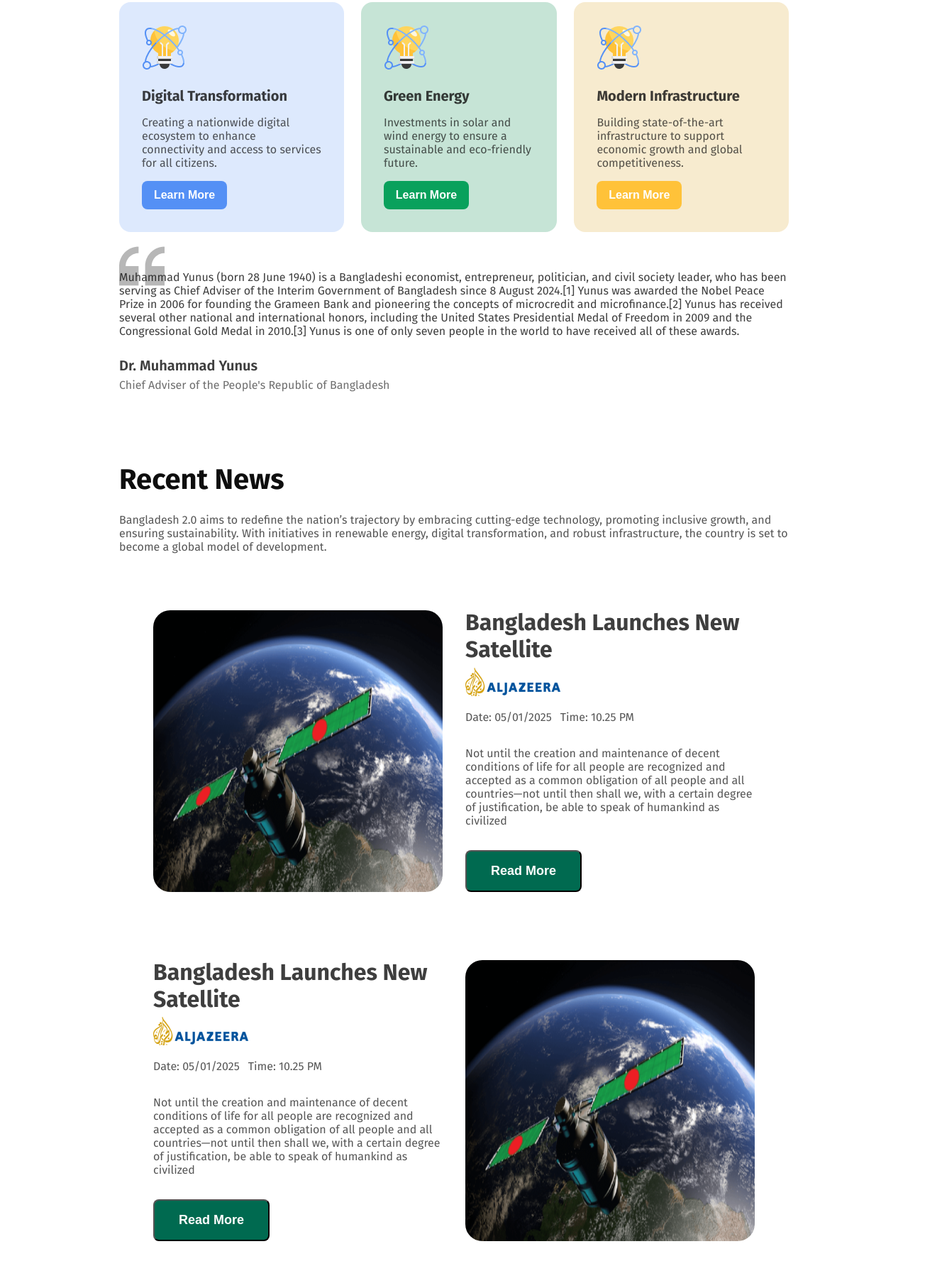
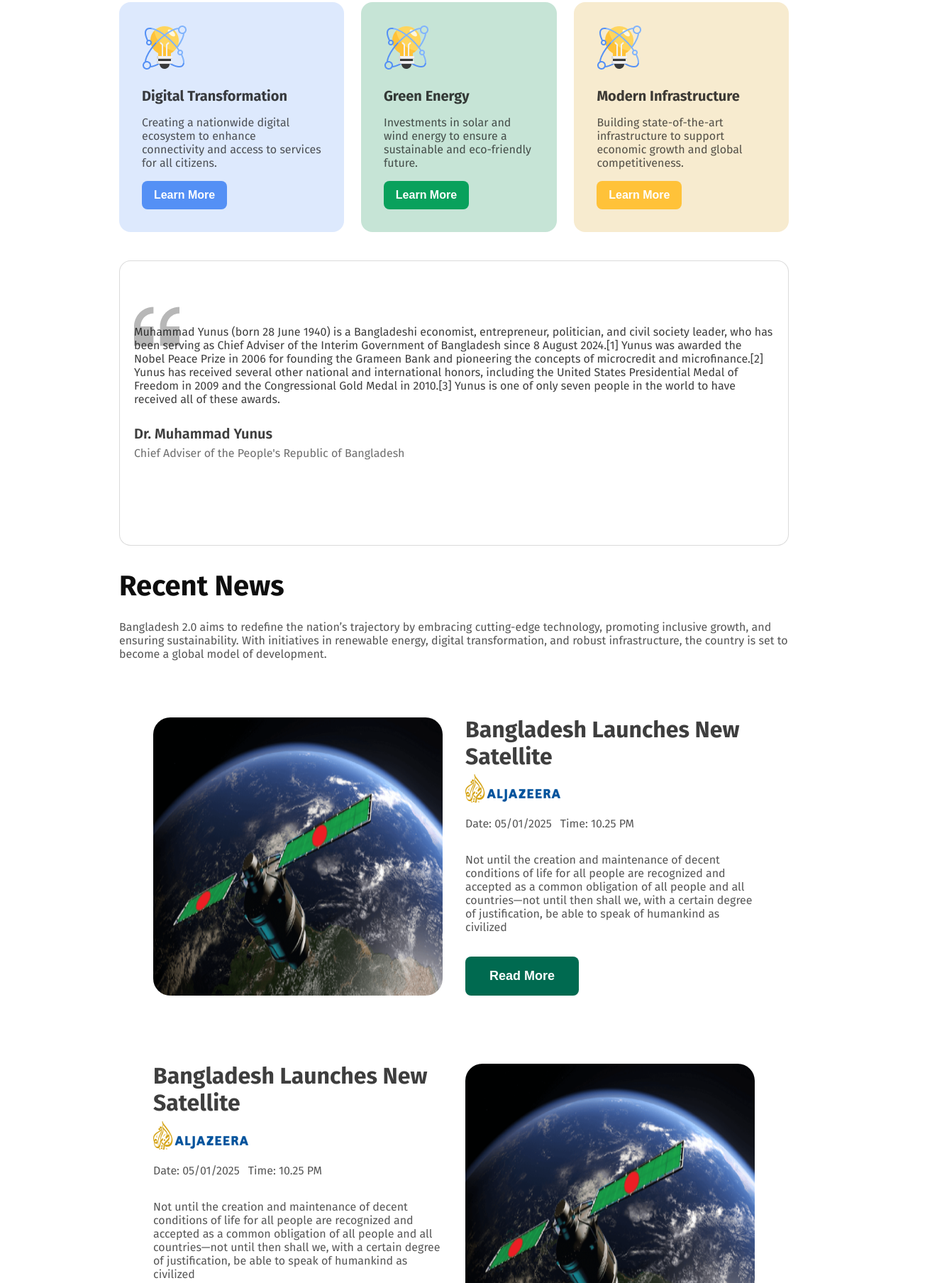
Before and after one commit to shafayatGit/Assignment-1, a plain HTML site: page index.html in a window 1280 px wide. Shown: the part 804-2612 px from the top of the page at 71% size, 1328 px wide, since content can reach past the window. Drawn offline with Linux system fonts and the light colour scheme.

Commit message:
last push

```diff
--- a/styles/style.css
+++ b/styles/style.css
@@ -13,6 +13,7 @@ font-weight: 600;
 padding: 17px 34px;
 background-color: rgb(0, 106, 80);
 border-radius: 8px;
+border: none;
 }
 
 .btn_primary:hover{
@@ -76,6 +77,7 @@ margin-bottom: 30px;
 .card_container{
     display: flex;
     gap: 24px;
+    margin-bottom: 40px;
 }
 
 .card{
@@ -148,12 +150,17 @@ height: 40px;
 /* Younuse Section */
 
 .section_younuse{
-    background-image: url('../assets/quote-bg.png');
-    background-repeat: no-repeat;
+    border: 1px solid rgba(14, 14, 14, 0.15);
+    border-radius: 16px;
+    padding: 40px 20px;
+    background-color: rgb(255, 255, 255);
 }
 
 .younuse_description{
-    padding-top: 38px;
+    background-image: url('../assets/quote-bg.png');
+    background-repeat: no-repeat;
+    margin-top: 20px;
+    padding-top: 30px;
     color: rgba(14, 14, 14, 0.8);
 font-size: 16px;
 font-weight: 400;
@@ -170,7 +177,7 @@ font-weight: 600;
     color: rgba(14, 14, 14, 0.6);
 font-size: 16px;
 font-weight: 400;
-margin-bottom: 100px;
+margin-bottom: 80px;
 }
 /* Recent Section */
 
@@ -194,6 +201,10 @@ margin-bottom: 32px;
     display: flex;
     gap: 32px;
     padding: 48px;
+}
+
+.satellite_card{
+    background-color: rgb(255, 255, 255);
 }
 
 .satellite_img{
@@ -257,14 +268,13 @@ margin-bottom: 30px;
 
 .taka_card_container div{
     width: 240px;
-    height: 80px;
+    height: 65px;
     border: 1px solid rgba(14, 14, 14, 0.15);
 border-radius: 16px;
+color: rgba(14, 14, 14, 0.8);
 padding: 40px;
-color: rgba(14, 14, 14, 0.8);
 font-size: 40px;
 font-weight: 700;
-margin-bottom: 32px;
 }
 
 .Taka_1:hover{
@@ -286,7 +296,7 @@ margin-bottom: 32px;
 
 .donation_container input{
     display: block;
-    width: 1032px;
+    width: 980px;
 height: 64px;
 text-align: center;
 margin: 0 124px 32px 124px;
```
